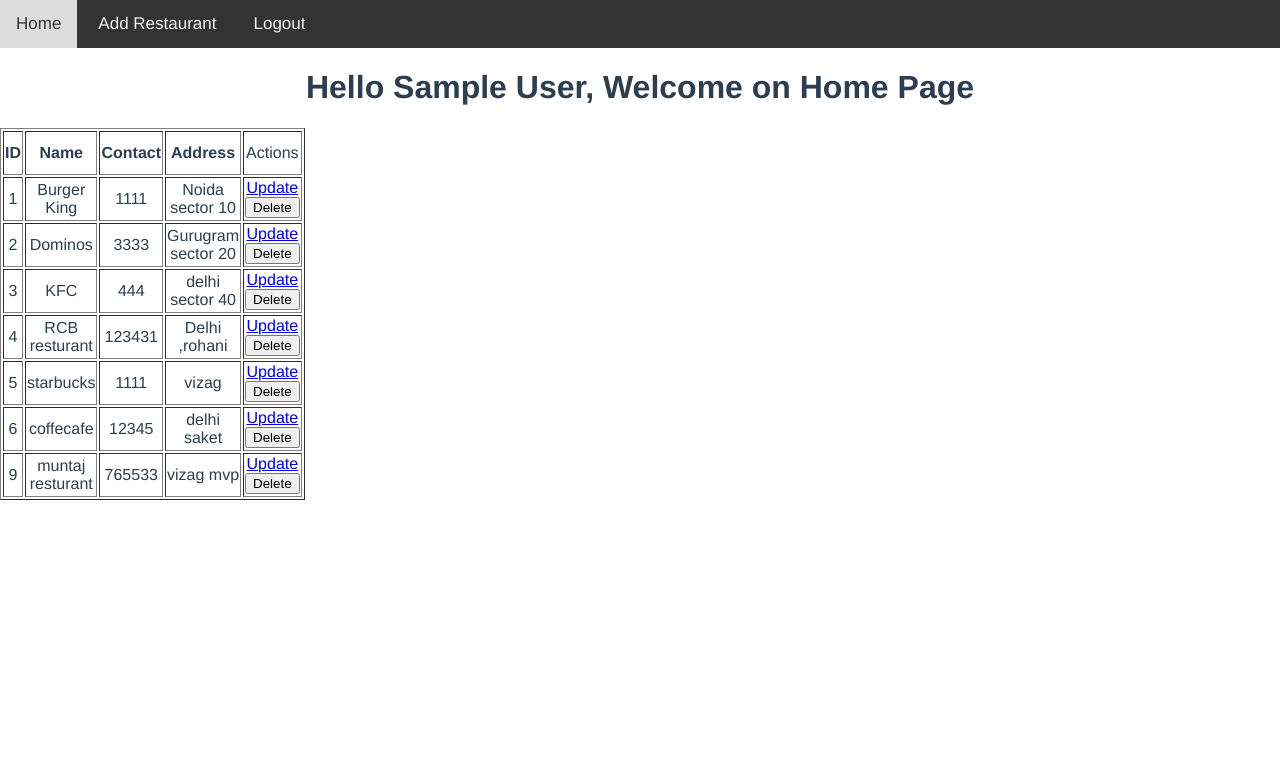
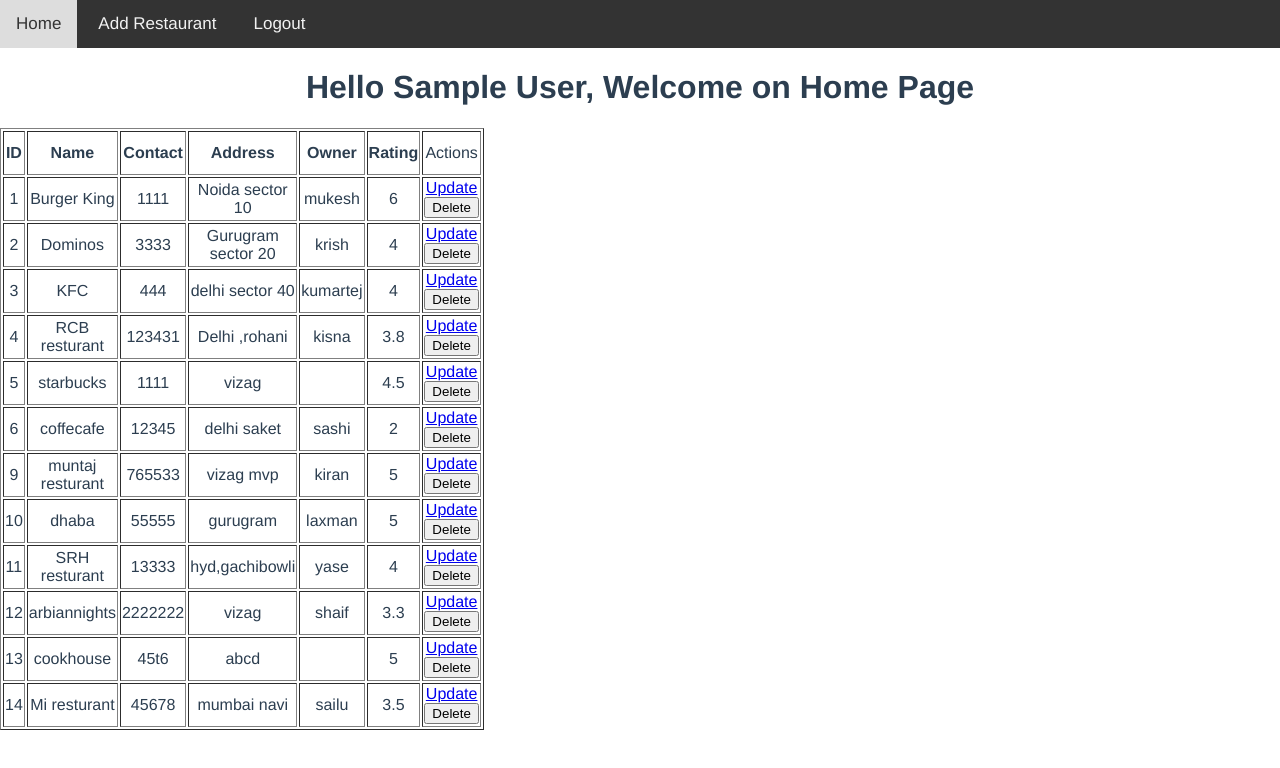
Before and after one commit to kasireddymukesh/resturantmanagementapp, a Vue app: page /#/ in a window 1280 px wide. Shown: the top 768 px of the page. Built offline with nearby package versions, Linux system fonts and the light colour scheme; data requests are answered from the project's data file; sample sign-in values are in the browser's storage.

Commit message:
addcolumns rating and owner

```diff
--- a/db.json
+++ b/db.json
@@ -24,43 +24,97 @@
       "name": "Burger King",
       "address": "Noida sector 10",
       "contact": 1111,
+      "owner": "mukesh",
+      "rating": "6",
       "id": 1
     },
     {
       "id": 2,
       "name": "Dominos",
       "contact": 3333,
-      "address": "Gurugram sector 20"
+      "address": "Gurugram sector 20",
+      "owner": "krish",
+      "rating": 4
     },
     {
-      "id": 3,
       "name": "KFC",
+      "address": "delhi sector 40",
       "contact": 444,
-      "address": "delhi sector 40"
+      "owner": " kumartej",
+      "rating": 4,
+      "id": 3
     },
     {
       "name": "RCB resturant",
       "address": "Delhi ,rohani",
       "contact": "123431",
+      "owner": "kisna",
+      "rating": 3.8,
       "id": 4
     },
     {
       "name": "starbucks",
       "address": "vizag",
       "contact": "1111",
+      "owner": " ",
+      "rating": 4.5,
       "id": 5
     },
     {
       "name": "coffecafe",
       "address": "delhi saket",
       "contact": "12345",
+      "owner": "sashi",
+      "rating": 2,
       "id": 6
     },
     {
       "name": "muntaj resturant",
       "address": "vizag mvp",
       "contact": "765533",
+      "owner": "kiran",
+      "rating": 5,
       "id": 9
+    },
+    {
+      "name": "dhaba",
+      "address": "gurugram",
+      "contact": "55555",
+      "owner": "laxman",
+      "rating": 5,
+      "id": 10
+    },
+    {
+      "name": "SRH resturant",
+      "address": "hyd,gachibowli ",
+      "contact": "13333",
+      "owner": "yase",
+      "rating": 4,
+      "id": 11
+    },
+    {
+      "name": "arbiannights",
+      "address": "vizag",
+      "contact": "2222222",
+      "owner": "shaif",
+      "rating": 3.3,
+      "id": 12
+    },
+    {
+      "name": "cookhouse",
+      "address": "abcd",
+      "contact": "45t6",
+      "owner": "",
+      "rating": 5,
+      "id": 13
+    },
+    {
+      "name": "Mi resturant",
+      "address": "mumbai navi",
+      "contact": "45678",
+      "rating": 3.5,
+      "owner": "sailu",
+      "id": 14
     }
   ]
 }
--- a/src/components/Add.vue
+++ b/src/components/Add.vue
@@ -6,6 +6,8 @@
     <input type="text" name="name" placeholder="Enter Name" v-model= "resturant.name" />
     <input type="text" name="address" placeholder="Enter address" v-model="resturant.address" />
     <input type="text" name="contact" placeholder="Enter contact" v-model = "resturant.contact" />
+    <input type="text" name="owner" placeholder="Enter owner name" v-model="resturant.owner"/>
+    <input type="text" name="rating" placeholder="Enter rating" v-model="resturant.rating"/>
 
     <button type="button" v-on:click="addResturant">Add New Restaurant</button>
   </form>
@@ -26,7 +28,9 @@
         resturant : {
             name :'',
             address:'',
-            contact:''
+            contact:'',
+            owner:'',
+            rating:''
         }
     }
   },
@@ -37,6 +41,8 @@
             name:this.resturant.name,
             address:this.resturant.address,
             contact:this.resturant.contact,
+            owner:this.resturant.owner,
+            rating:this.resturant.rating
 
         });
         if(result.status==201){
--- a/src/components/HomePage.vue
+++ b/src/components/HomePage.vue
@@ -9,7 +9,10 @@
       <th>Name</th>
       <th>Contact</th>
       <th>Address</th>
+      <th>Owner</th>
+      <th>Rating</th>
       <td>Actions</td>
+
     </tr>
 
     <tr v-for="item in resturant" :key="item.id">
@@ -17,6 +20,9 @@
       <td>{{ item.name }}</td>
       <td>{{ item.contact }}</td>
       <td>{{ item.address }}</td>
+      <td>{{item.owner}}</td>
+      <td>{{item.rating}}</td>
+
       <td>
       <router-link :to="'/update/' + item.id">Update</router-link>
       <button v-on:click="deleteResturant(item.id)">Delete</button>
--- a/src/components/Update.vue
+++ b/src/components/Update.vue
@@ -5,6 +5,9 @@
     <input type="text" name="name" placeholder="Enter Name" v-model= "resturant.name" />
     <input type="text" name="address" placeholder="Enter address" v-model="resturant.address" />
     <input type="text" name="contact" placeholder="Enter contact" v-model = "resturant.contact" />
+    <input type="text" name="owner" placeholder="Enter owner" v-model = "resturant.owner" />
+    <input type="text" name="rating" placeholder="Enter rating" v-model = "resturant.rating" />
+
 
     <button type="button" v-on:click="updateResturant">Update Restaurant</button>
   </form>
@@ -24,7 +27,9 @@
         resturant : {
             name :'',
             address:'',
-            contact:''
+            contact:'',
+            owner:'',
+            rating:''
         }
     }
   },
@@ -39,6 +44,9 @@
         name: this.resturant.name,
         address: this.resturant.address,
         contact: this.resturant.contact,
+        owner:this.resturant.owner,
+        rating:this.resturant.rating
+
       }
     );
 
```
